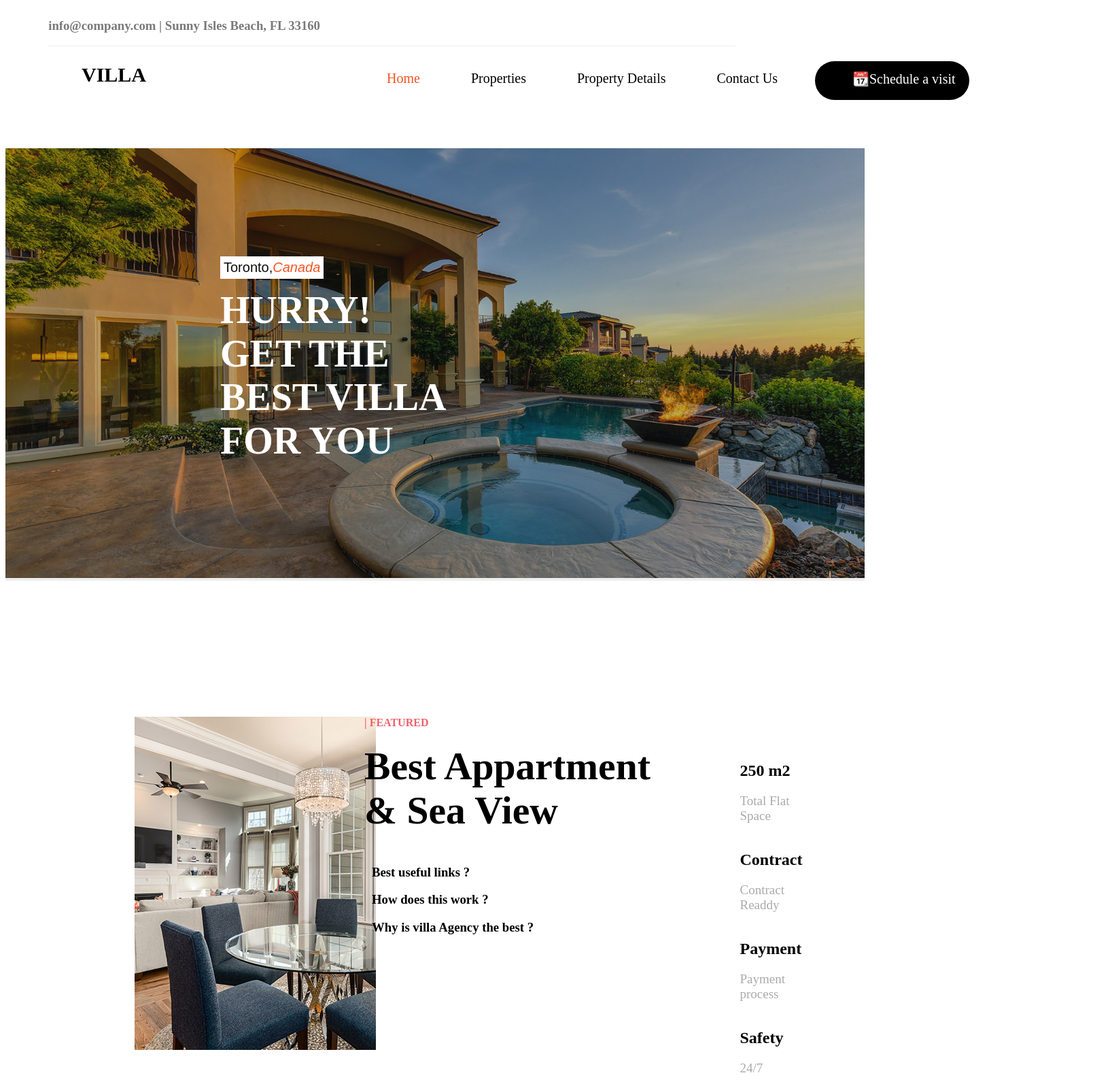
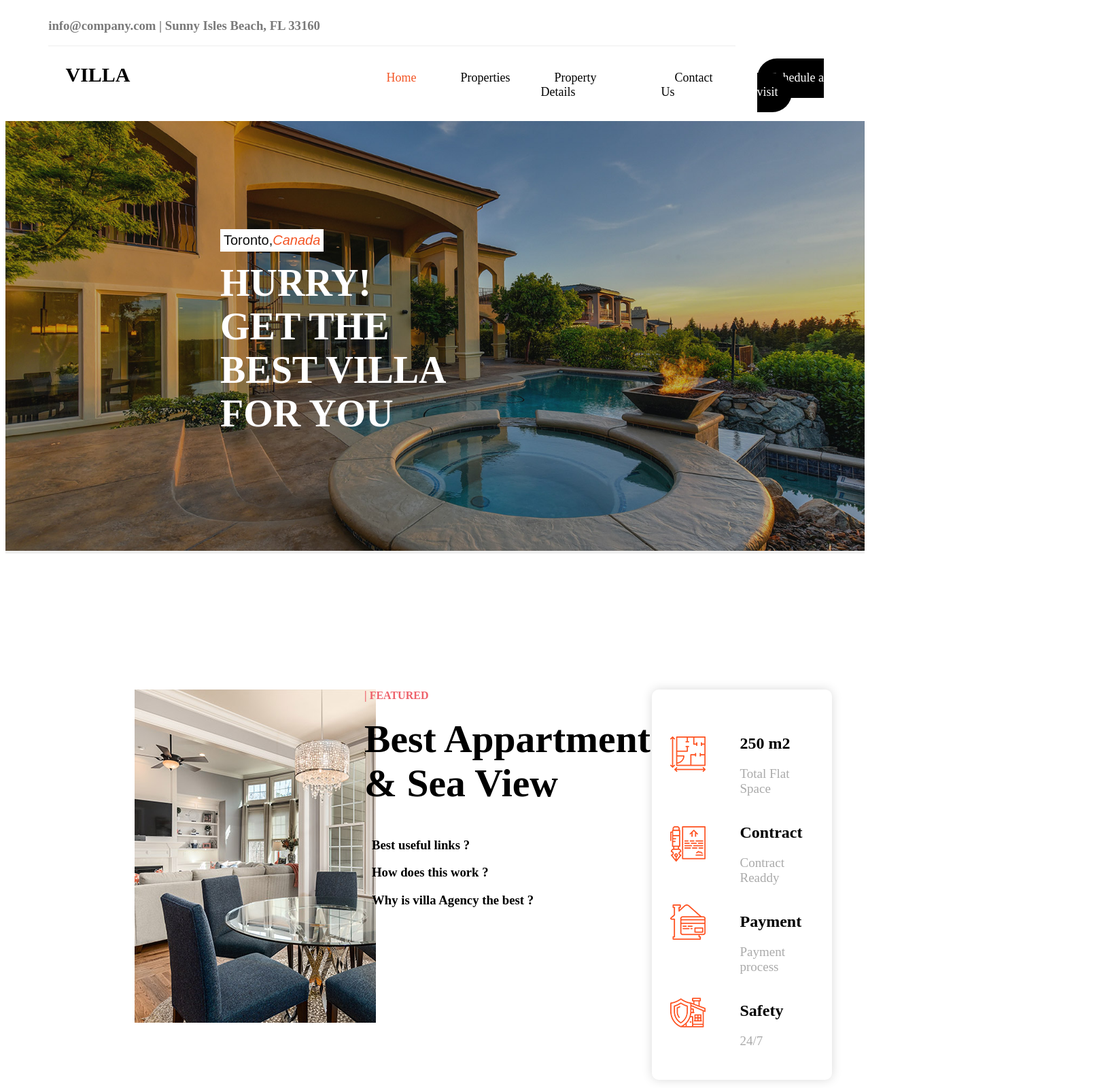
Before and after one commit to SURYA-200346/Villa, a plain HTML site: page index.html in a window 1280 px wide. Shown: the top 1600 px of the page at 68% size, 1608 px wide, since content can reach past the window. Drawn offline with Linux system fonts and the light colour scheme.

Commit message:
style add

```diff
--- a/index.css
+++ b/index.css
@@ -7,190 +7,217 @@ header {
   font-size: 16px;
   border-bottom: 1px solid #eee;
 }
+
 nav {
   display: flex;
   flex-direction: row;
   position: relative;
-  width: 200vh;
-  height: 15vh;
+  width: 100%;
+  height: 10vh;
+  z-index: 1;
 }
+
 nav h2 {
   left: 7%;
   position: absolute;
   font-size: 30px;
 }
+
 nav ul {
   display: flex;
-  /* width: 100%; */
   list-style-type: none;
   position: absolute;
-  left: 31%;
+  left: 40%;
   /* justify-content: flex-end; */
   padding: 10px;
 }
+
 nav li {
-  padding-left: 35px;
+  padding-left: 25px;
   margin-top: 10px;
 }
+
 nav a {
   text-decoration: none;
   padding: 20px;
   color: black;
-  font-size: 20px;
+  font-size: 18px;
 }
+
 nav .active {
   color: #f35525;
 }
+
 nav a:hover {
   color: #f35525;
 }
-.icon:before{
+
+/* .icon:before {
   content: "\1F4C6";
   margin-left: 0;
-}
+} */
+
 nav .visit {
   background-color: black;
   width: 200px;
   color: white;
   border-radius: 30px;
-  padding-top: 15px;
-  padding-left: 55px;
-  width: 20%;
+  padding-top: 18px;
+  /* height: 20px; */
 }
+
 .section-1 {
   background-color: #eee;
   display: flex;
-  position:relative;
+  position: relative;
   margin-top: 30px;
   width: 100%;
   height: auto;
   /* top: 25%; */
   /* background-size: cover; */
 }
+
 .section-1 img {
   background-size: cover;
   max-width: 100%;
   margin: 0;
 }
+
 .section-1 .content {
   background-color: #070707;
   width: 27%;
-    /* height: 100px; */
   position: absolute;
-    top:25%;
+  top: 25%;
   right: 75%;
   left: 25%;
 }
-.content span{
+
+.content span {
   position: absolute;
   background-color: white;
   font-size: 20px;
   padding: 5px;
- font-family:sans-serif;
+  font-family: sans-serif;
   color: rgb(13, 13, 13);
 }
-.content em{
+
+.content em {
   color: #f35525;
 }
-.content h2{
+
+.content h2 {
   position: absolute;
   font-size: 3.5em;
-  top:20%;
+  top: 20%;
   color: white;
 }
+
 /* featured-section */
-.feature-section{
+.feature-section {
   width: 100%;
   height: 600px;
-  margin-top:150px;
+  margin-top: 150px;
   display: flex;
   justify-content: center;
   align-items: center;
   /* background-color: #f35525; */
 }
-.container{
+
+.container {
   display: grid;
   width: 70%;
   height: 500px;
   grid-template-columns: 36% 50% 30%;
 }
-/* .img-container {
-position: relative;
-left: 0;
-}
-.img-container a{
-  position: absolute;
-  top:92%;
-  left: 10%;
-  right: 60%;
-  bottom: 0;
-  background-color: #f35525;
-  width: 200px;
-  height: 100px;
-  border-radius: 50%;
-} */
- .content-box h4{
+
+.content-box h4 {
   margin-left: 20px;
   margin-top: 0;
-    color:#EE626B;
+  color: #EE626B;
   font-weight: bold;
   text-transform: uppercase;
 
 }
- .content-box h2{
+
+.content-box h2 {
   /* display: inline; */
   font-size: 3.6em;
   margin-left: 20px;
   margin-top: 0;
 }
- .content-box h3{
-  margin-left:7%;
+
+.content-box h3 {
+  margin-left: 7%;
 }
- .list-items ul{
+
+.list-items {
+  position: relative;
+  box-shadow: 0 0 15px rgba(0, 0, 0, 0.15);
+  border-radius: 10px;
+}
+.list-items ul {
   padding: 20px;
   list-style: none;
   margin-left: 100px;
-
 }
 .list-items li {
   padding: 10px;
-
 }
- .list-items span{
+.list-items span {
   font-size: 19px;
   color: rgb(170, 170, 170);
 }
+.list-items img {
+  position: absolute;
+  right: 70%;
+  top: 12%;
+}
+.list-items .img-2 {
+  position: absolute;
+  right: 70%;
+  top: 35%;
+}
+.list-items .img-3 {
+  position: absolute;
+  right: 70%;
+  top: 55%;
+}
+.list-items .img-4 {
+  position: absolute;
+  right: 70%;
+  top: 79%;
+}
 /* video section */
- .video-view{
+.video-view {
   margin-top: 100px;
   position: relative;
 }
- .image{
+.image {
   /* position: relative; */
 }
- .image h3{
+.image h3 {
   position: absolute;
-  top:11%;
+  top: 11%;
   left: 45%;
   color: #EE626B;
 }
- .image h2{
+.image h2 {
   position: absolute;
   width: 350px;
   font-size: 2.5em;
-  top:17%;
+  top: 17%;
   left: 40%;
   color: #fbfafa;
 }
- .image-2{
+.image-2 {
   position: absolute;
   right: 14%;
-  top:50%;
+  top: 50%;
 }
- .image a{
+.image a {
   position: absolute;
   right: 50%;
-  top:95%;
+  top: 95%;
   font-size: 1em;
   color: #f35525;
   text-decoration: none;
--- a/index.html
+++ b/index.html
@@ -48,18 +48,22 @@
         <div class="list-items">
           <ul>
             <li>
+              <img src="images/info-icon-01.png" alt="" style="max-width: 52px;">
               <h2>250 m2</h2>
               <span>Total Flat Space</span>
             </li>
             <li>
+                <img src="images/info-icon-02.png" alt="" style="max-width: 52px;" class="img-2">
               <h2>Contract</h2>
               <span>Contract Readdy</span>
             </li>
             <li>
+               <img src="images/info-icon-03.png" alt="" style="max-width: 52px;" class="img-3">
               <h2>Payment</h2>
               <span>Payment process</span>
             </li>
             <li>
+               <img src="images/info-icon-04.png" alt="" style="max-width: 52px;" class="img-4">
               <h2>Safety</h2>
               <span>24/7</span>
             </li>
```
Lines whose indentation alone changed are shown as unchanged.
